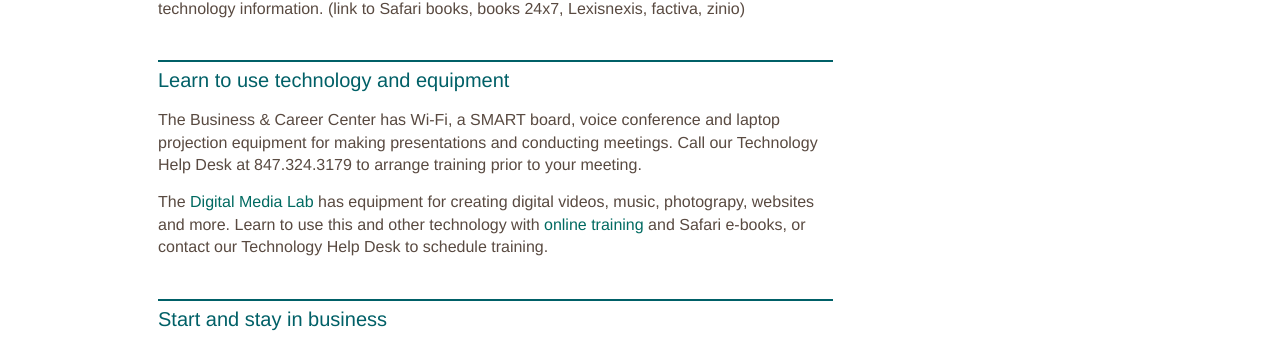
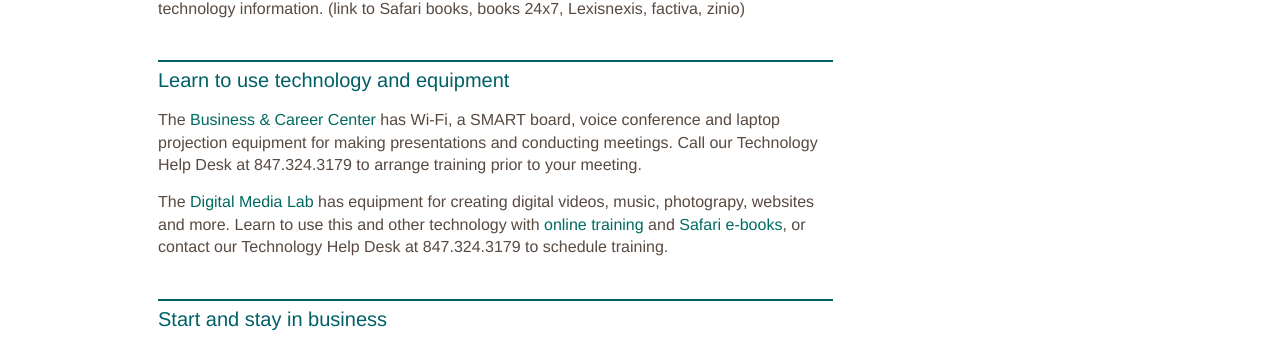
Before and after one commit to skokielibrary/spl-content, a Jekyll site: the page built from _content/terry/services--business-services.markdown, in a window 1280 px wide. Shown: the part 858-1203 px from the top of the page. Built offline with Jekyll 4.4.1, drawn with Linux system fonts in a browser that asks for light colours.

Commit message:
Updated services--business-services.markdown

```diff
--- a/_content/terry/services--business-services.markdown
+++ b/_content/terry/services--business-services.markdown
@@ -19,9 +19,9 @@ Need help getting started? Schedule an appointment with our business services li
 Our Small Business Collection (link a list from Encore) has a wide range of books and periodicals. Access ebooks and magazines online for the latest business, financial and technology information. (link to Safari books, books 24x7, Lexisnexis, factiva, zinio)
 
 ##Learn to use technology and equipment
-The Business & Career Center has Wi-Fi, a SMART board, voice conference and laptop projection equipment for making presentations and conducting meetings. Call our Technology Help Desk at 847.324.3179 to arrange training prior to your meeting.
+The [Business & Career Center](Business & Career Center page) has Wi-Fi, a SMART board, voice conference and laptop projection equipment for making presentations and conducting meetings. Call our Technology Help Desk at 847.324.3179 to arrange training prior to your meeting.
 
-The [Digital Media Lab](http://www.skokielibrary.info/s_about/How/Tech_Resources/DML.asp) has equipment for creating digital videos, music, photograpy, websites and more. Learn to use this and other technology with [online training](Link to Lynda.com, ATomic learning,treehouse) and Safari e-books, or contact our Technology Help Desk to schedule training.
+The [Digital Media Lab](http://www.skokielibrary.info/s_about/How/Tech_Resources/DML.asp) has equipment for creating digital videos, music, photograpy, websites and more. Learn to use this and other technology with [online training](Link to Lynda.com, ATomic learning,treehouse) and [Safari e-books](http://proquestcombo.safaribooksonline.com/), or contact our Technology Help Desk at 847.324.3179 to schedule training.
 
 ##Start and stay in business
 ###Get counseling from experienced executives and business owners
```
